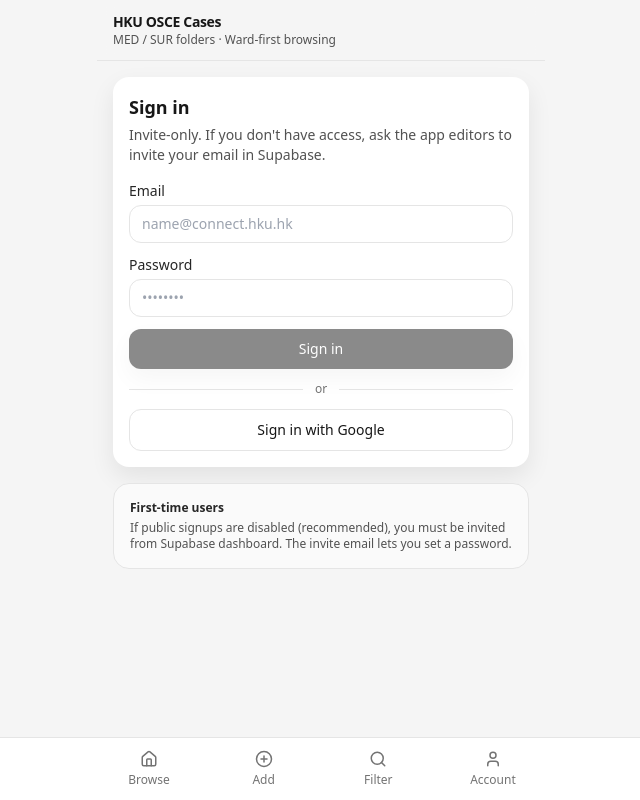
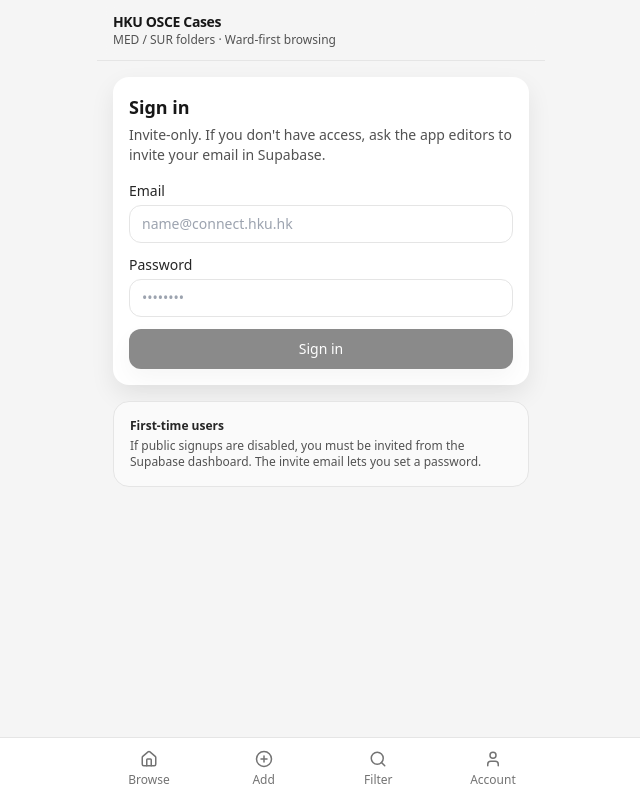
Before and after one commit to drkyjng/superpass, a Next.js app: page /login in a window 1280 px wide. Shown: the whole page, without its empty margins (319-959 px from the left). Built offline with nearby package versions, Linux system fonts and the light colour scheme; no server answers.

Commit message:
Update page.tsx

```diff
--- a/src/app/login/page.tsx
+++ b/src/app/login/page.tsx
@@ -29,19 +29,6 @@ export default function LoginPage() {
     router.push(next);
   }
 
-  async function signInWithGoogle() {
-    setBusy(true);
-    setError(null);
-    const { error } = await supabase.auth.signInWithOAuth({
-      provider: "google",
-      options: {
-        redirectTo: `${location.origin}/auth/callback?next=${encodeURIComponent(next)}`
-      }
-    });
-    setBusy(false);
-    if (error) setError(error.message);
-  }
-
   return (
     <div className="space-y-4">
       <div className="rounded-2xl bg-white p-4 shadow-soft">
@@ -68,23 +55,19 @@ export default function LoginPage() {
             placeholder="••••••••"
             autoComplete="current-password"
           />
+
           {error ? (
             <div className="rounded-xl border border-red-100 bg-red-50 px-3 py-2 text-sm text-red-700">
               {error}
             </div>
           ) : null}
-          <Button className="w-full" onClick={signInWithPassword} disabled={busy || !email || !password}>
+
+          <Button
+            className="w-full"
+            onClick={signInWithPassword}
+            disabled={busy || !email || !password}
+          >
             Sign in
-          </Button>
-
-          <div className="flex items-center gap-3">
-            <div className="h-px flex-1 bg-neutral-200" />
-            <div className="text-xs text-neutral-500">or</div>
-            <div className="h-px flex-1 bg-neutral-200" />
-          </div>
-
-          <Button className="w-full" variant="secondary" onClick={signInWithGoogle} disabled={busy}>
-            Sign in with Google
           </Button>
         </div>
       </div>
@@ -92,7 +75,7 @@ export default function LoginPage() {
       <div className="rounded-2xl border border-neutral-200 bg-neutral-50 p-4 text-xs text-neutral-600">
         <div className="font-semibold text-neutral-800">First-time users</div>
         <div className="mt-1">
-          If public signups are disabled (recommended), you must be invited from Supabase dashboard.
+          If public signups are disabled, you must be invited from the Supabase dashboard.
           The invite email lets you set a password.
         </div>
       </div>
```
